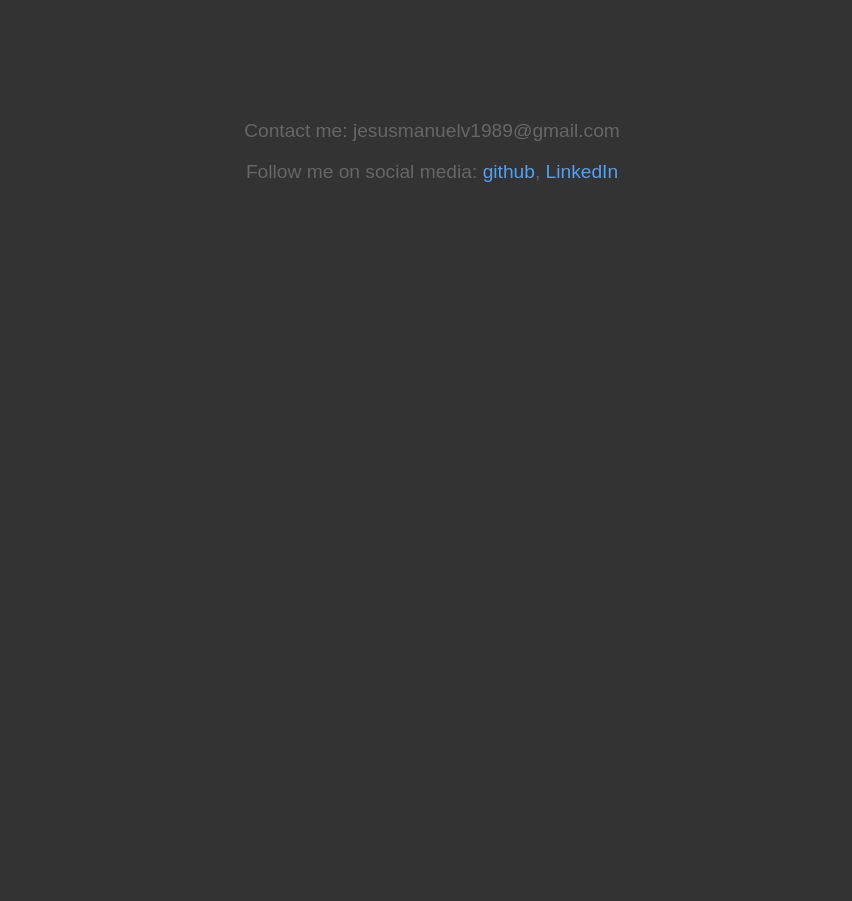
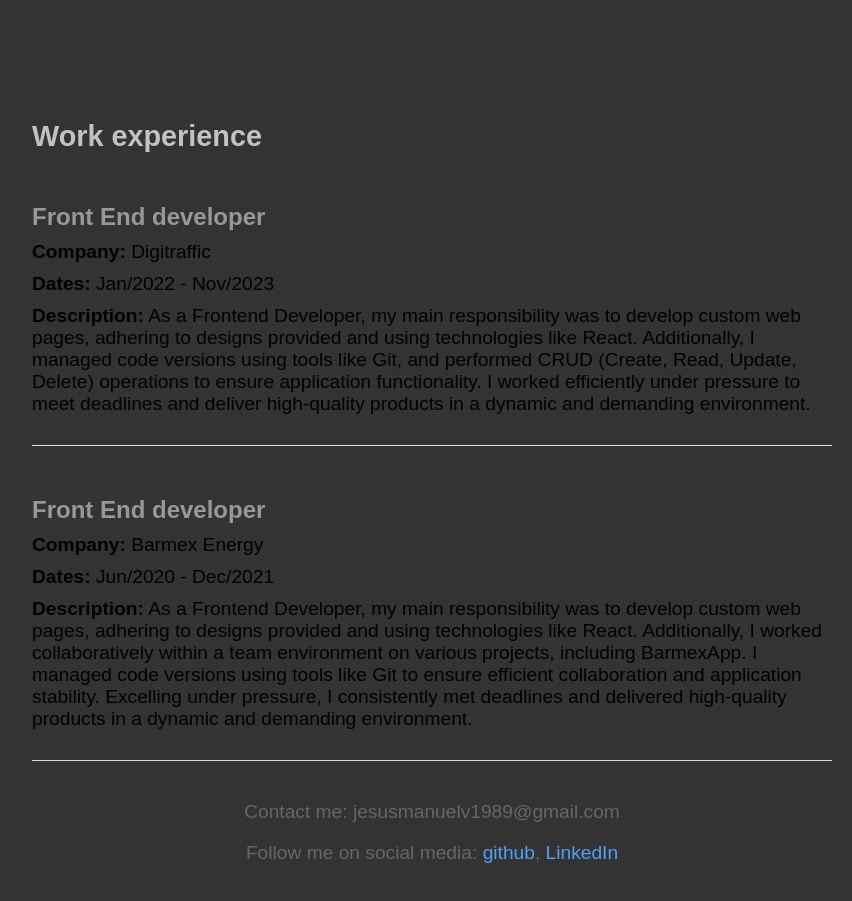
Before and after one commit to JesusVergara89/JesusVergara, a React (Vite) app: page / in a window 1280 px wide. Shown: the part 6300-7201 px from the top of the page, without its empty margins (208-1060 px from the left). Before the commit the page ends 6543 px from the top, so only its background shows below. Built offline with nearby package versions, Linux system fonts and the light colour scheme.

Commit message:
adding experience and new styles

```diff
--- a/src/JesusVergara.jsx
+++ b/src/JesusVergara.jsx
@@ -180,6 +180,21 @@ function App() {
         </section>
       </main>
 
+      <div class="experience">
+        <h2>Work experience</h2>
+        <div class="job">
+          <h3>Front End developer</h3>
+          <p><strong>Company:</strong> Digitraffic</p>
+          <p><strong>Dates:</strong> Jan/2022 - Nov/2023</p>
+          <p><strong>Description:</strong> As a Frontend Developer, my main responsibility was to develop custom web pages, adhering to designs provided and using technologies like React. Additionally, I managed code versions using tools like Git, and performed CRUD (Create, Read, Update, Delete) operations to ensure application functionality. I worked efficiently under pressure to meet deadlines and deliver high-quality products in a dynamic and demanding environment.</p>
+        </div>
+        <div class="job">
+          <h3>Front End developer</h3>
+          <p><strong>Company:</strong> Barmex Energy</p>
+          <p><strong>Dates:</strong> Jun/2020 - Dec/2021</p>
+          <p><strong>Description:</strong> As a Frontend Developer, my main responsibility was to develop custom web pages, adhering to designs provided and using technologies like React. Additionally, I worked collaboratively within a team environment on various projects, including BarmexApp. I managed code versions using tools like Git to ensure efficient collaboration and application stability. Excelling under pressure, I consistently met deadlines and delivered high-quality products in a dynamic and demanding environment.</p>
+        </div>
+      </div>
       <footer>
         <p>Contact me: jesusmanuelv1989@gmail.com</p>
         <p>Follow me on social media: <a href="https://github.com/JesusVergara89" target="_blank" rel="noopener noreferrer">github</a>, <a href="https://www.linkedin.com/in/jesus-manuel-vergara-975799216/" target="_blank" rel="noopener noreferrer">LinkedIn</a></p>
--- a/src/index.css
+++ b/src/index.css
@@ -150,6 +150,32 @@ footer {
   color: #666;
 }
 
+.experience {
+  max-width: 800px;
+  margin: 20px auto;
+}
+
+.job {
+  margin-bottom: 30px;
+  border-bottom: 1px solid #ddd;
+  padding-bottom: 20px;
+  margin-top: 50px;
+}
+
+.job h3 {
+  margin-top: 0;
+  color: #989898;
+}
+
+.job p {
+  margin: 10px 0;
+  color: #010101;
+}
+
+.job p strong {
+  font-weight: bold;
+}
+
 @media (width < 500px) {
   .portafolio {
     font-family: Arial, sans-serif;
```
